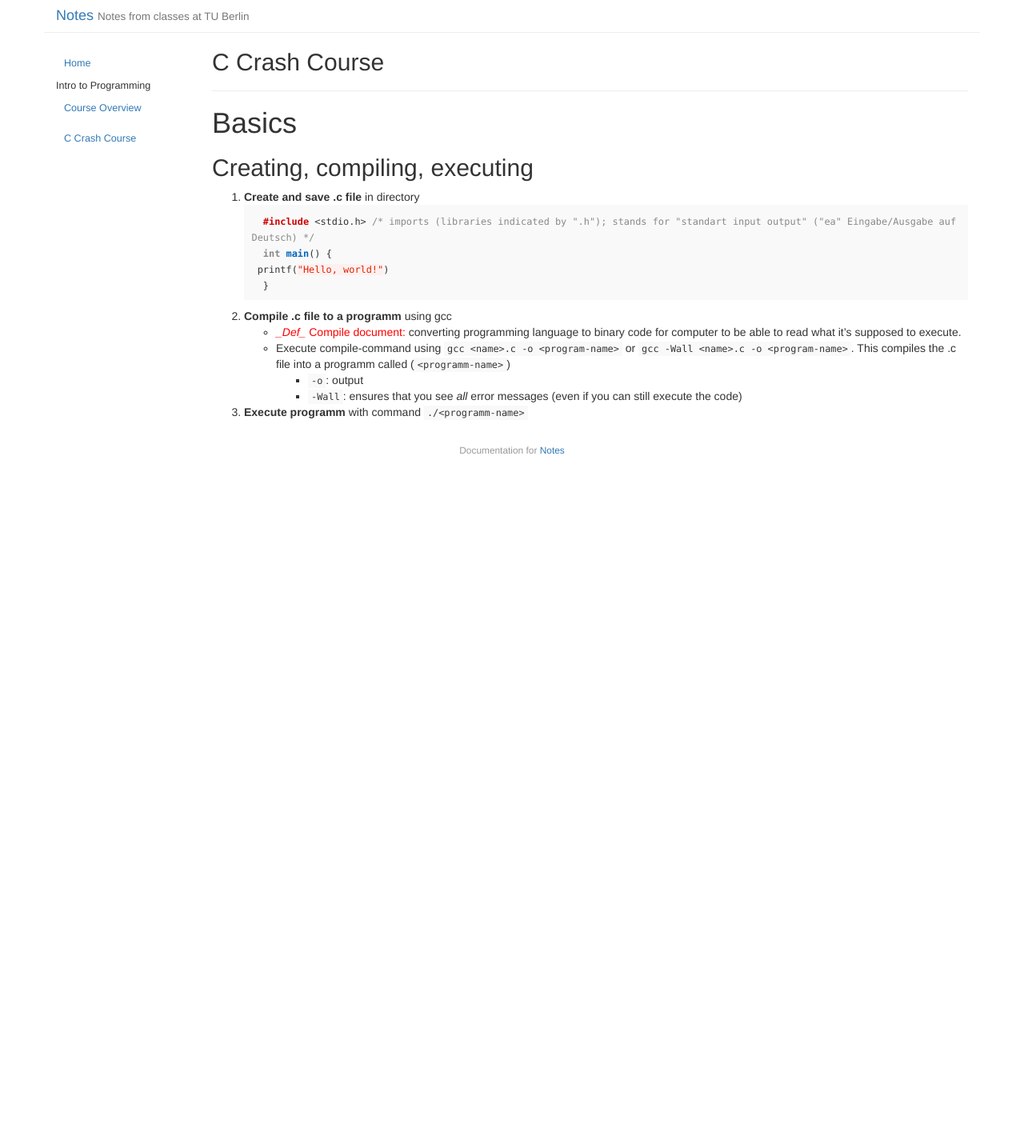
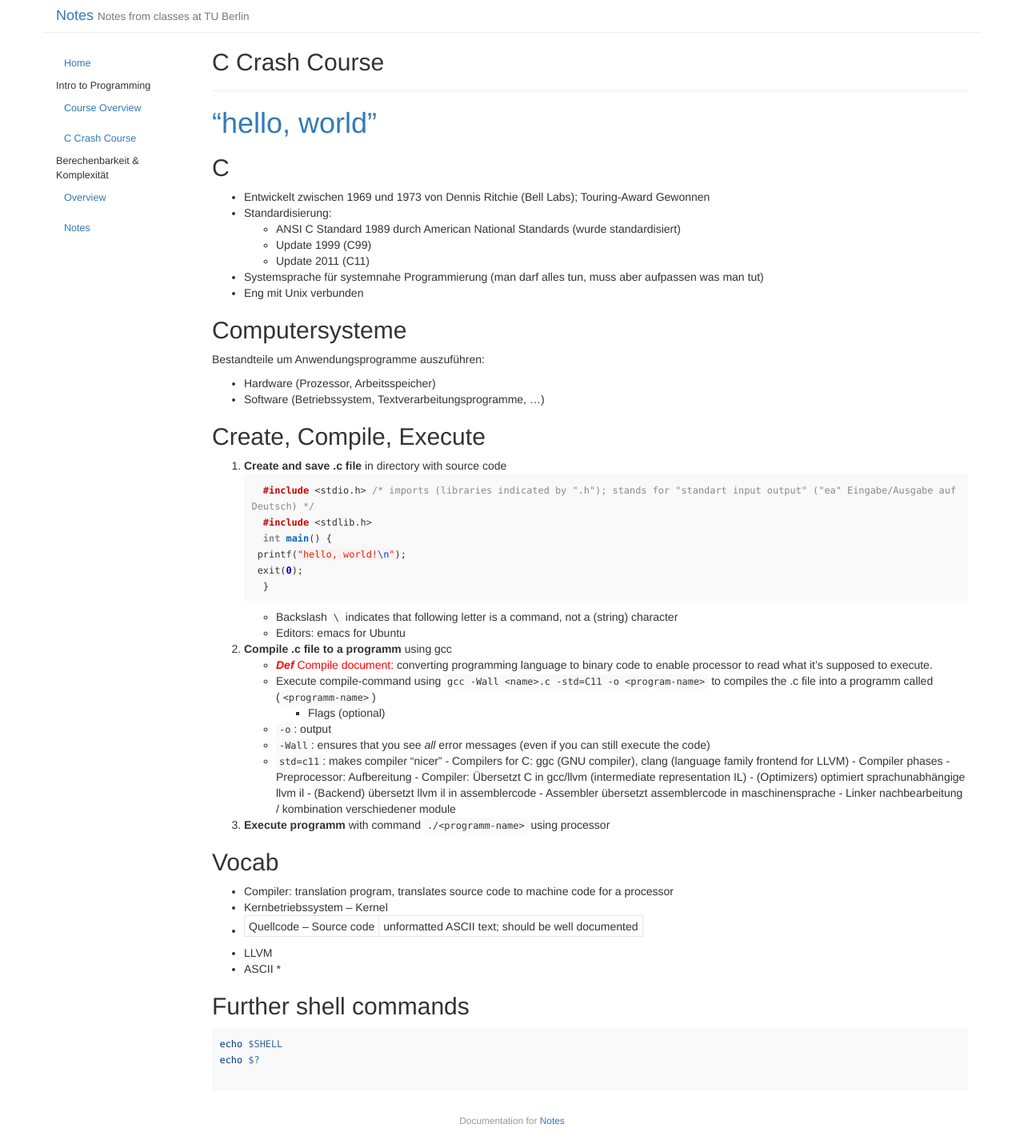
Before and after one commit to kajaschmidt/notes, a Jekyll site: the page built from _posts/2018-10-15-c-crash-course.md, in a window 1280 px wide. Shown: the whole page at 80% size. Built offline with Jekyll 4.4.1, drawn with Linux system fonts in a browser that asks for light colours; before the commit the page ends 900 px from its top, so only the background shows below that.

Commit message:
class notes 16 oct 2018

````diff
--- a/_config.yml
+++ b/_config.yml
@@ -24,7 +24,8 @@ sections: [
     ['ref', 'Reference'],
     ['dev', 'Developers'],
     ['post', 'Posts'],
-    ['introprog', 'Intro to Programming']
+    ['introprog', 'Intro to Programming'],
+    ['bk', 'Berechenbarkeit & Komplexität']
 ]
 
 # Keep as an empty string if served up at the root. If served up at a specific
--- a/_posts/2018-10-15-c-crash-course.md
+++ b/_posts/2018-10-15-c-crash-course.md
@@ -6,22 +6,66 @@ date: 2018-10-15 23:30:31
 order: 2
 ---
 
-# Basics
+# ["hello, world"](https://isis.tu-berlin.de/pluginfile.php/1088795/mod_resource/content/2/ws1819-ckurs-tag1-hello-world.pdf)
 
-## Creating, compiling, executing
+## C
+* Entwickelt zwischen 1969 und 1973 von Dennis Ritchie (Bell Labs); Touring-Award Gewonnen
+* Standardisierung:
+  * ANSI C Standard 1989 durch American National Standards (wurde standardisiert)
+  * Update 1999 (C99)
+  * Update 2011 (C11)
+* Systemsprache für systemnahe Programmierung (man darf alles tun, muss aber aufpassen was man tut)
+* Eng mit Unix verbunden
 
-1. **Create and save .c file** in directory
+## Computersysteme
+Bestandteile um Anwendungsprogramme auszuführen:
+  * Hardware (Prozessor, Arbeitsspeicher)
+  * Software (Betriebssystem, Textverarbeitungsprogramme, ...)
+
+## Create, Compile, Execute
+
+1. **Create and save .c file** in directory with source code
   ```cpp
   #include <stdio.h> /* imports (libraries indicated by ".h"); stands for "standart input output" ("ea" Eingabe/Ausgabe auf Deutsch) */
+  #include <stdlib.h>
   int main() {
-    printf("Hello, world!")
+    printf("hello, world!\n");
+    exit(0);
   }
   ```
+  - Backslash `\` indicates that following letter is a command, not a (string) character
+  - Editors: emacs for Ubuntu
 
 2. **Compile .c file to a programm** using gcc
-- <span style="color:red">*_Def_* Compile document:</span> converting programming language to binary code for computer to be able to read what it's supposed to execute.
-- Execute compile-command using `gcc <name>.c -o <program-name>` or `gcc -Wall <name>.c -o <program-name>`. This compiles the .c file into a programm called (`<programm-name>`)
-  - `-o`: output
-  - `-Wall`: ensures that you see *all* error messages (even if you can still execute the code)
+- <span style="color:red">__*Def*__ Compile document:</span> converting programming language to binary code to enable processor to read what it's supposed to execute.
+- Execute compile-command using `gcc -Wall <name>.c -std=C11 -o <program-name>` to compiles the .c file into a programm called (`<programm-name>`)
+  - Flags (optional)
+    - `-o`: output
+    - `-Wall`: ensures that you see *all* error messages (even if you can still execute the code)
+    - `std=c11`: makes compiler "nicer"
+- Compilers for C: ggc (GNU compiler), clang (language family frontend for LLVM)
+- Compiler phases
+  - Preprocessor: Aufbereitung
+  - Compiler: Übersetzt C in gcc/llvm (intermediate representation IL)
+  - (Optimizers) optimiert sprachunabhängige llvm il
+  - (Backend) übersetzt llvm il in assemblercode
+  - Assembler übersetzt assemblercode in maschinensprache
+  - Linker nachbearbeitung / kombination verschiedener module
 
-3. **Execute programm** with command `./<programm-name>`
+3. **Execute programm** with command `./<programm-name>` using processor
+
+
+## Vocab
+* Compiler: translation program, translates source code to machine code for a processor
+* Kernbetriebssystem – Kernel
+* Quellcode – Source code | unformatted ASCII text; should be well documented
+* LLVM
+* ASCII
+*
+
+## Further shell commands
+```shell
+echo $SHELL
+echo $?
+
+```
````
Also changed, not shown: _pages/notes.md (added, +1 -0 lines), _pages/overview.md (added, +1 -0 lines), _posts/2018-10-16-course-overview.md (+7 -7 lines), _posts/2018-10-16-notes.md (added, +25 -0 lines), _posts/2018-10-16-overview.md (added, +54 -0 lines).
